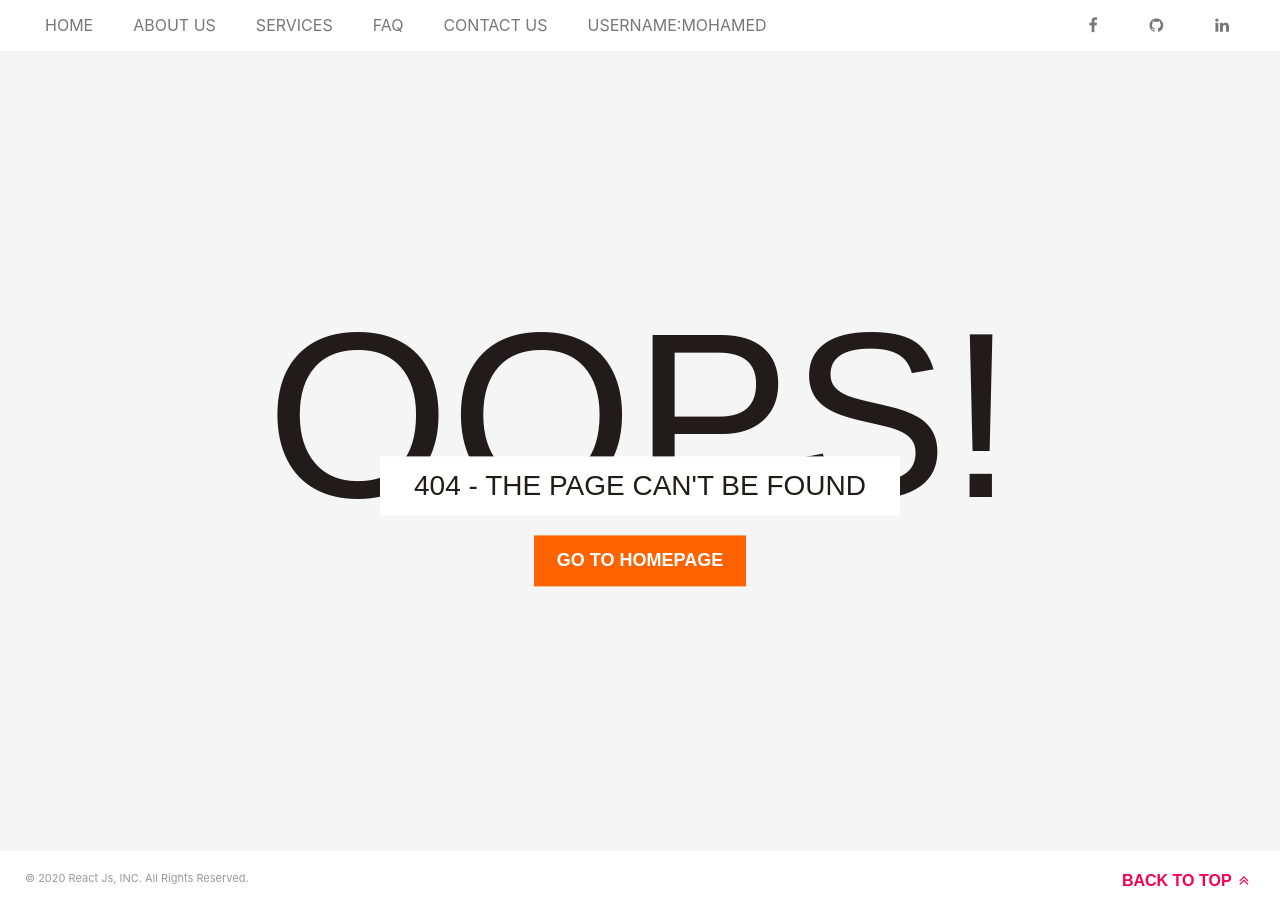
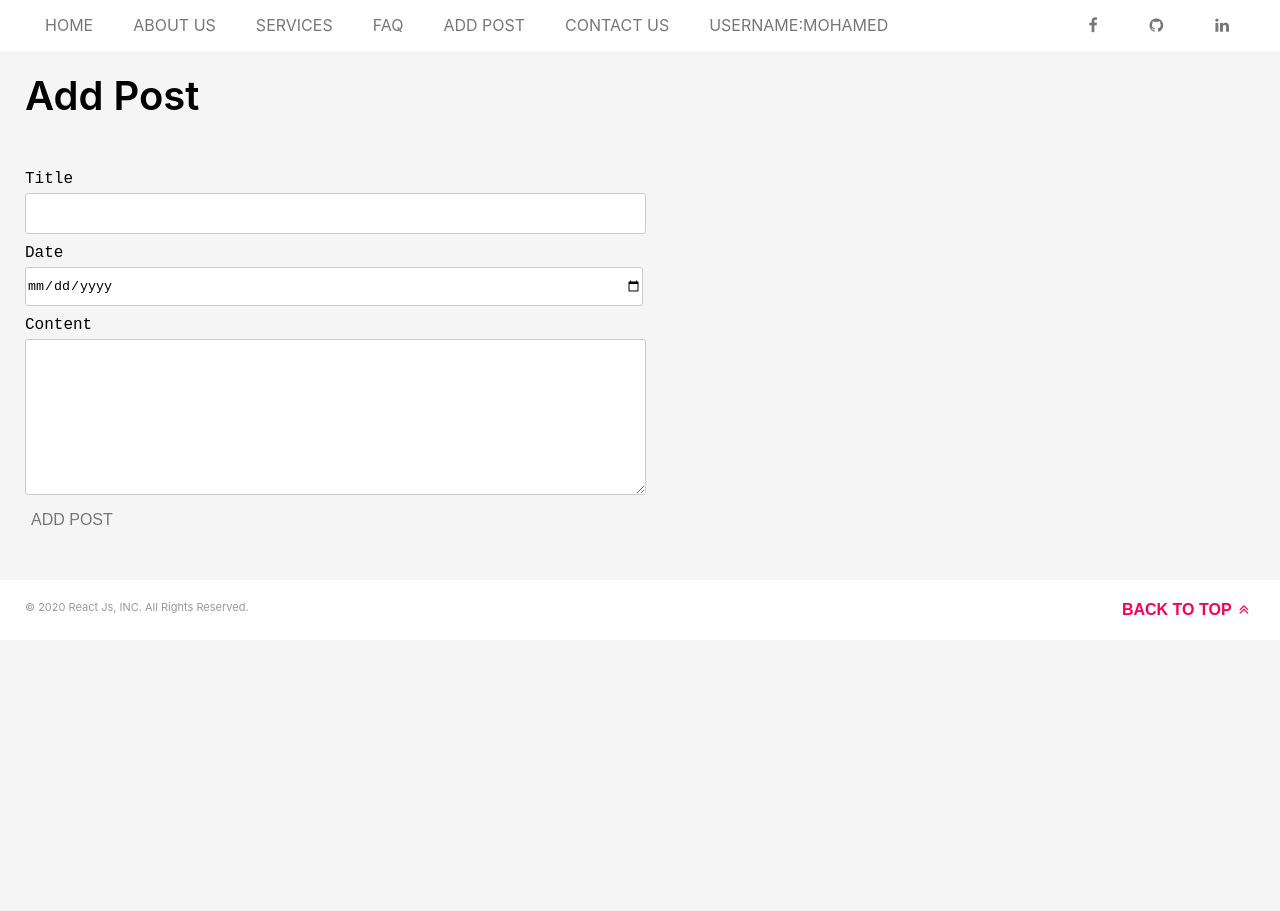
Before and after one commit to mohamed-gaber-web/react-documentation, a React (Create React App) app: page /add-post in a window 1280 px wide. Before the commit this address had no page. After the commit the page ends 800 px from the top, so only its background shows below. Built offline with nearby package versions, Linux system fonts and the light colour scheme.

Commit message:
axios and component class lifesycle

```diff
--- a/src/Route/Route.js
+++ b/src/Route/Route.js
@@ -8,6 +8,7 @@ import ContactPage from '../pages/Contactus/Contact.page';
 import ServicesPage from '../pages/Services/Service.page';
 import FAQPAGE from '../pages/Faq/faq.page';
 import NotFoundPage from '../pages/404/404.page';
+import AddPost from '../pages/add-post/add-post.page';
 
 export const RoutePage = () => {
 
@@ -18,6 +19,7 @@ export const RoutePage = () => {
             <Route path="/services" component={ServicesPage} />
             <Route path="/faq" component={FAQPAGE} />
             <Route path="/contact" component={ContactPage} />
+            <Route path="/add-post" component={AddPost} />
             <Route path="*"> <NotFoundPage /> </Route>
         </Switch>
     );
--- a/src/components/Header/Header.component.js
+++ b/src/components/Header/Header.component.js
@@ -24,7 +24,7 @@ class Header extends PureComponent  {
         this.setState({isLogin: !this.state.isLogin})
     }
     render() {
-        const {isLoggedin, name} = this.state;
+        const {name} = this.state;
 
         return (
             <header>
@@ -36,6 +36,7 @@ class Header extends PureComponent  {
                             <li> <Link to="/about"> About Us </Link> </li>
                             <li> <Link to="/services"> Services </Link> </li>
                             <li> <Link to="/faq"> faq </Link> </li>
+                            <li> <Link to="/add-post"> Add Post </Link> </li>
                             <li> <Link to="/contact"> Contact Us </Link> </li>
                             <li>
                                 <Link to="/contact"> Username:
--- a/src/components/Posts/Post.component.js
+++ b/src/components/Posts/Post.component.js
@@ -1,7 +1,9 @@
 import React, { Component } from 'react';
 import './Post.styles.css';
-import { ButtonUI } from '../../ui-component/button/Button';
+import SinglePost from './post.js';
+
 import { data } from '../../data';
+
 
 
 // import reactimage from '../../assets/images/reactimage.png';
@@ -22,23 +24,10 @@ class Posts extends Component {
                     {
                         this.state.Posts.map(post => {
                             return (
-                                <div className="post__parent" key={post.id}>
-                                    <img src={`${process.env.PUBLIC_URL}/assets/images/reactimage.png`} alt="react_post" />
-                                    <div className="post__info">
-                                        <h5> Author </h5>
-                                        <h3> {post.title} </h3>
-                                        <p> {post.content}</p>
-                                        <div className="post__bottom">
-                                            <span className="category"> {post.category} </span>
-                                            <span className="date"> {post.date.toLocaleDateString} </span>
-                                        </div>
-                                        <div className="btn__block">
-                                            <ButtonUI color="secondary" className="post-button">
-                                                Read More
-                                            </ButtonUI>
-                                        </div>
-                                    </div>
-                            </div>
+                                <SinglePost
+                                    key={post.id}
+                                    post={post}
+                            />
                             );
                         })
                     }
--- /dev/null
+++ b/src/components/Posts/post.js
@@ -0,0 +1,26 @@
+import React from 'react';
+import { ButtonUI } from '../../ui-component/button/Button';
+
+const SinglePost = ({post}) => {
+    return (
+            <div className="post__parent">
+            <img src={`${process.env.PUBLIC_URL}/assets/images/reactimage.png`} alt="react_post" />
+            <div className="post__info">
+                <h5> Author </h5>
+                <h3> {post.title} </h3>
+                <p style={{"textAlign": "center"}}> {post.content}</p>
+                <div className="post__bottom">
+                    <span className="category"> {post.cat} </span>
+                    <span className="date"> {post.date.toLocaleDateString()} </span>
+                </div>
+                <div className="btn__block">
+                    <ButtonUI color="secondary" className="post-button">
+                        Read More
+                    </ButtonUI>
+                </div>
+            </div>
+        </div>
+    );
+}
+
+export default SinglePost;
--- a/src/pages/Contactus/Contact.page.js
+++ b/src/pages/Contactus/Contact.page.js
@@ -1,4 +1,4 @@
-import React, { Component } from 'react'
+import React from 'react'
 import './Contact.styles.css';
 
 import { Formiz, useForm } from '@formiz/core';
--- /dev/null
+++ b/src/pages/add-post/add-post.page.js
@@ -0,0 +1,84 @@
+import React, { Component } from 'react'
+import './add-post.styles.css';
+import { ButtonUI } from '../../ui-component/button/Button';
+
+class AddPost extends Component {
+
+    state = {
+        titleInput: "",
+        contentInput: "",
+        dateInput: "",
+    }
+    handleSubmit = (event) => {
+        event.preventDefault();
+        let title = this.state.titleInput;
+        let content = this.state.contentInput;
+        let date = this.state.dateInput;
+        // const props = this.props;
+        console.log("hello", title, content, date);
+    }
+
+    // handleChangeTitle = (event) => {
+    //     this.setState({titleInput: event.target.value})
+    // }
+
+    // handleChangeContent = (event) => {
+    //     this.setState({contentInput: event.target.value})
+    // }
+
+    // handleChangeDate = (event) => {
+    //     this.setState({dateInput: event.target.value})
+    // }
+
+    hanldeChange = (event) => {
+        this.setState({[event.target.name]: event.target.value})
+    }
+
+
+    render() {
+
+        return (
+            <div className="container">
+                <h1 className="title"> Add Post </h1>
+                <form onSubmit={this.handleSubmit}>
+                    <div className="form-group">
+                        <label htmlFor="title"> Title </label>
+                        <input
+                            type="text"
+                            value={this.state.titleInput}
+                            name="titleInput"
+                            onChange={this.hanldeChange}
+                        />
+                    </div>
+
+                    <div className="form-group">
+                        <label htmlFor="date"> Date </label>
+                        <input
+                            type="date"
+                            value={this.state.dateInput}
+                            name="dateInput"
+                            id="date"
+                            onChange={this.hanldeChange}
+                        />
+                    </div>
+
+                    <div className="form-group">
+                        <label htmlFor="content"> content </label>
+                        <textarea
+                            className="text-height"
+                            name="contentInput"
+                            id="content"
+                            value={this.state.contentInput}
+                            onChange={this.hanldeChange}>
+                        </textarea>
+                    </div>
+
+                    {/* <ButtonUI color="secondary" className="post-button"> Add Post </ButtonUI> */}
+                    <button> Add Post </button>
+                    </form>
+            </div>
+        );
+    }
+}
+
+export default AddPost;
--- /dev/null
+++ b/src/pages/add-post/add-post.styles.css
@@ -0,0 +1,23 @@
+.form-group{
+    margin: 10px 0;
+}
+
+.form-group input, textarea{
+    width: 50%;
+    height: 37px;
+    border-radius: 3px;
+    border: 1px solid #ccc;
+}
+
+label{
+    display: block;
+    font-weight: 400;
+    padding-bottom: 5px;
+    text-transform: capitalize;
+    font-family: monospace;
+    font-size: 16px;
+}
+
+.text-height{
+    height: 150px;
+}
```
